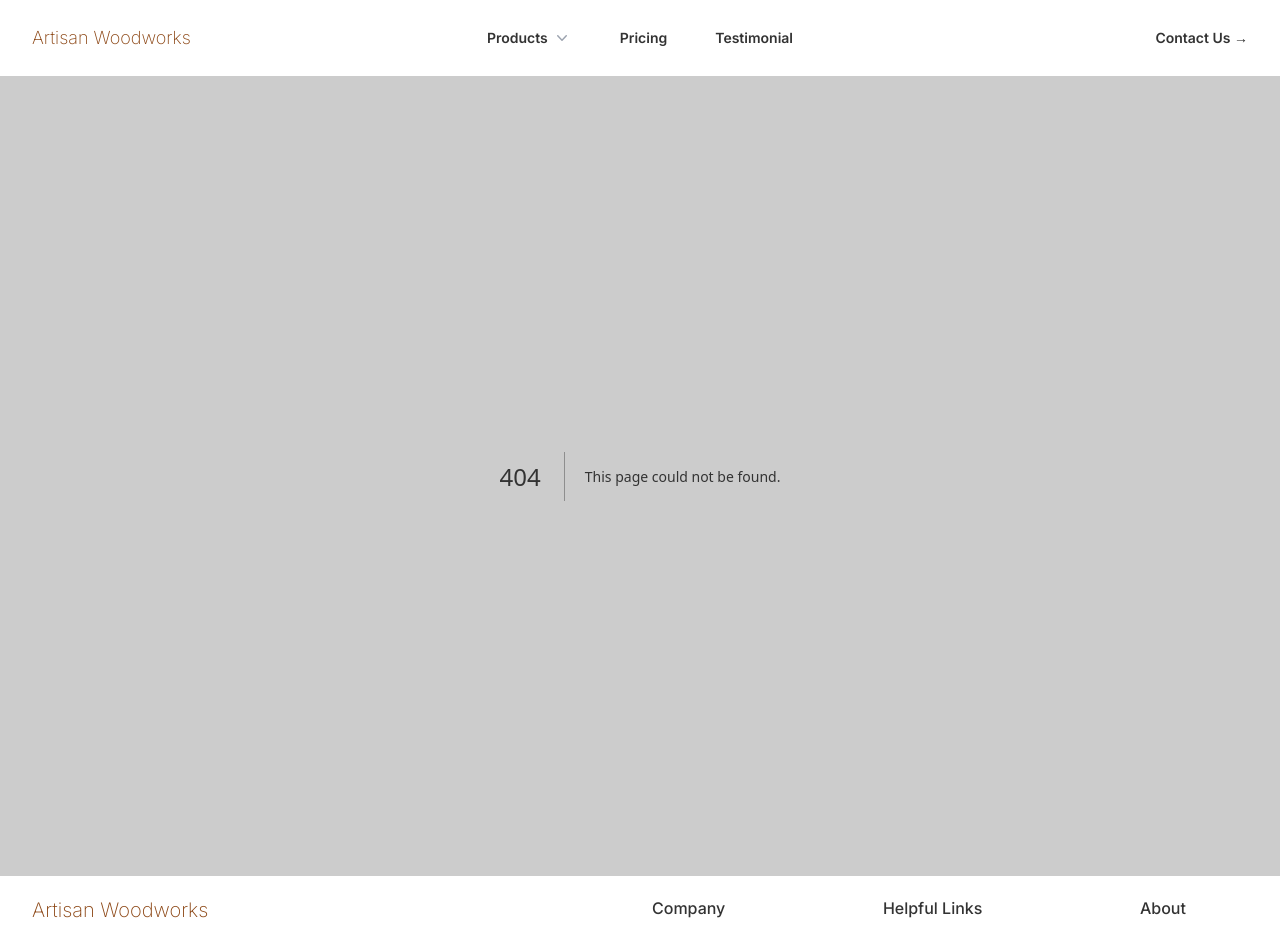
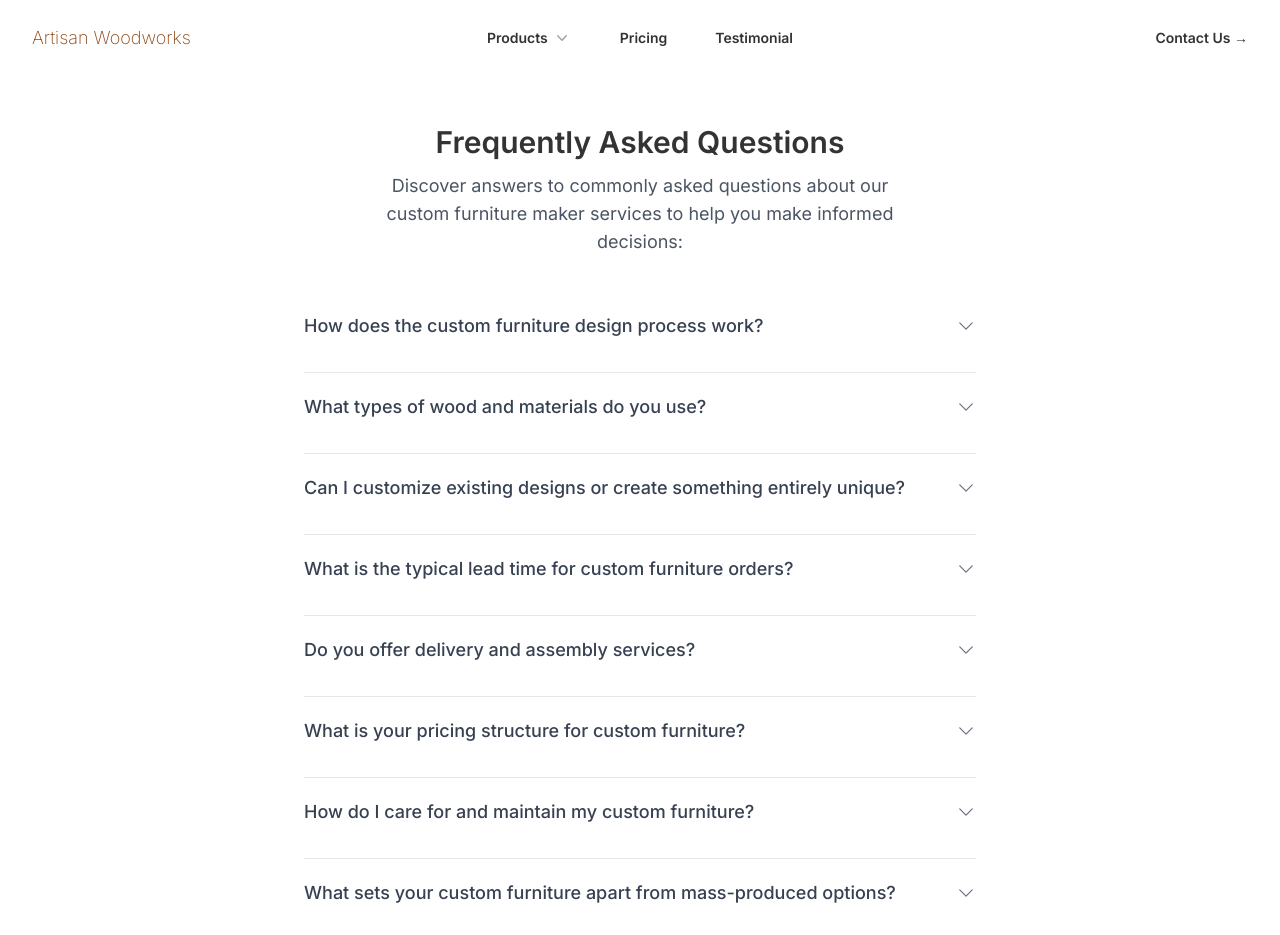
Before and after one commit to naufalzs/artisan-woodworks, a Next.js app: page /faq in a window 1280 px wide. Before the commit this address had no page. Shown: the top 935 px of the page. Built offline with nearby package versions, Linux system fonts and the light colour scheme.

Commit message:
feat: create faq page

```diff
--- /dev/null
+++ b/app/(routes)/faq/page.js
@@ -0,0 +1,69 @@
+"use client";
+import { ChevronDownIcon, ChevronUpIcon } from "@heroicons/react/24/outline";
+import { useRef, useState } from "react";
+
+import data from "../../_json/config.json";
+
+const FaqsCard = (props) => {
+  const answerElRef = useRef();
+  const [state, setState] = useState(false);
+  const [answerH, setAnswerH] = useState("0px");
+  const { faqsList, idx } = props;
+
+  const handleOpenAnswer = () => {
+    const answerElH = answerElRef.current.childNodes[0].offsetHeight;
+    setState(!state);
+    setAnswerH(`${answerElH + 20}px`);
+  };
+
+  return (
+    <div
+      className="space-y-3 mt-5 overflow-hidden border-b"
+      key={idx}
+      onClick={handleOpenAnswer}
+    >
+      <h4 className="cursor-pointer pb-5 flex items-center justify-between text-lg text-gray-700 font-medium">
+        {faqsList.question}
+        {state ? (
+          <ChevronUpIcon className="h-5 w-5 text-gray-500 ml-2" />
+        ) : (
+          <ChevronDownIcon className="h-5 w-5 text-gray-500 ml-2" />
+        )}
+      </h4>
+      <div
+        ref={answerElRef}
+        className="duration-300"
+        style={state ? { height: answerH } : { height: "0px" }}
+      >
+        <div>
+          <p className="text-gray-500">{faqsList.answer}</p>
+        </div>
+      </div>
+    </div>
+  );
+};
+
+export default function Faq() {
+  const { faq } = data;
+
+  return (
+    <main className="bg-white">
+      <div className="leading-relaxed max-w-screen-xl pt-12 pb-24 mx-auto px-4 md:px-8">
+        <div className="space-y-3 text-center">
+          <h1 className="text-3xl  font-semibold">
+            Frequently Asked Questions
+          </h1>
+          <p className="text-gray-600 max-w-lg mx-auto text-lg">
+            Discover answers to commonly asked questions about our custom
+            furniture maker services to help you make informed decisions:
+          </p>
+        </div>
+        <div className="mt-14 max-w-2xl mx-auto">
+          {faq.list.map((item, idx) => (
+            <FaqsCard key={idx} idx={idx} faqsList={item} />
+          ))}
+        </div>
+      </div>
+    </main>
+  );
+}
--- a/app/_json/config.json
+++ b/app/_json/config.json
@@ -198,5 +198,46 @@
         ]
       }
     ]
+  },
+  "faq": {
+    "text": "Discover answers to commonly asked questions about our custom furniture maker services to help you make informed decisions:",
+    "list": [
+      {
+        "question": "How does the custom furniture design process work?",
+        "answer": "Our custom furniture design process is collaborative and tailored to your needs. We start with a consultation to understand your vision and preferences. From there, our skilled artisans create design concepts, and once approved, we move to crafting your unique piece."
+      },
+      {
+        "question": " What types of wood and materials do you use?",
+        "answer": "We pride ourselves on using high-quality, sustainably sourced materials, including various types of wood, metal, and upholstery options. The choice of materials depends on your design and functional requirements."
+      },
+      {
+        "question": "Can I customize existing designs or create something entirely unique?",
+        "answer": "Absolutely! Whether you want to modify one of our existing designs or start from scratch with a completely unique piece, our team is here to bring your vision to life."
+      },
+      {
+        "question": "What is the typical lead time for custom furniture orders?",
+        "answer": "Lead times vary depending on the complexity of the project and our current workload. During your consultation, we'll provide you with a more accurate estimate based on your specific requirements."
+      },
+      {
+        "question": "Do you offer delivery and assembly services?",
+        "answer": "Yes, we offer delivery services to ensure your furniture arrives safely. Assembly services are also available upon request for your convenience."
+      },
+      {
+        "question": "What is your pricing structure for custom furniture?",
+        "answer": "Our pricing is based on the materials used, design complexity, and labor involved. We strive to provide competitive rates while maintaining our commitment to quality craftsmanship. During your consultation, we'll provide a detailed quote for your project."
+      },
+      {
+        "question": "How do I care for and maintain my custom furniture?",
+        "answer": "We provide care and maintenance instructions with each piece of furniture. Generally, regular dusting and avoiding direct sunlight and moisture will help preserve your furniture's beauty and longevity."
+      },
+      {
+        "question": "What sets your custom furniture apart from mass-produced options?",
+        "answer": "Our custom furniture is handcrafted with precision and care, ensuring superior quality, unique design, and a personal touch. Unlike mass-produced items, our pieces are tailored to your specific preferences and needs."
+      },
+      {
+        "question": "What is your sustainability commitment in crafting custom furniture",
+        "answer": "We're committed to sustainability. We use responsibly sourced materials and eco-friendly practices whenever possible. Our goal is to create furniture that's beautiful and environmentally responsible."
+      }
+    ]
   }
 }
```
